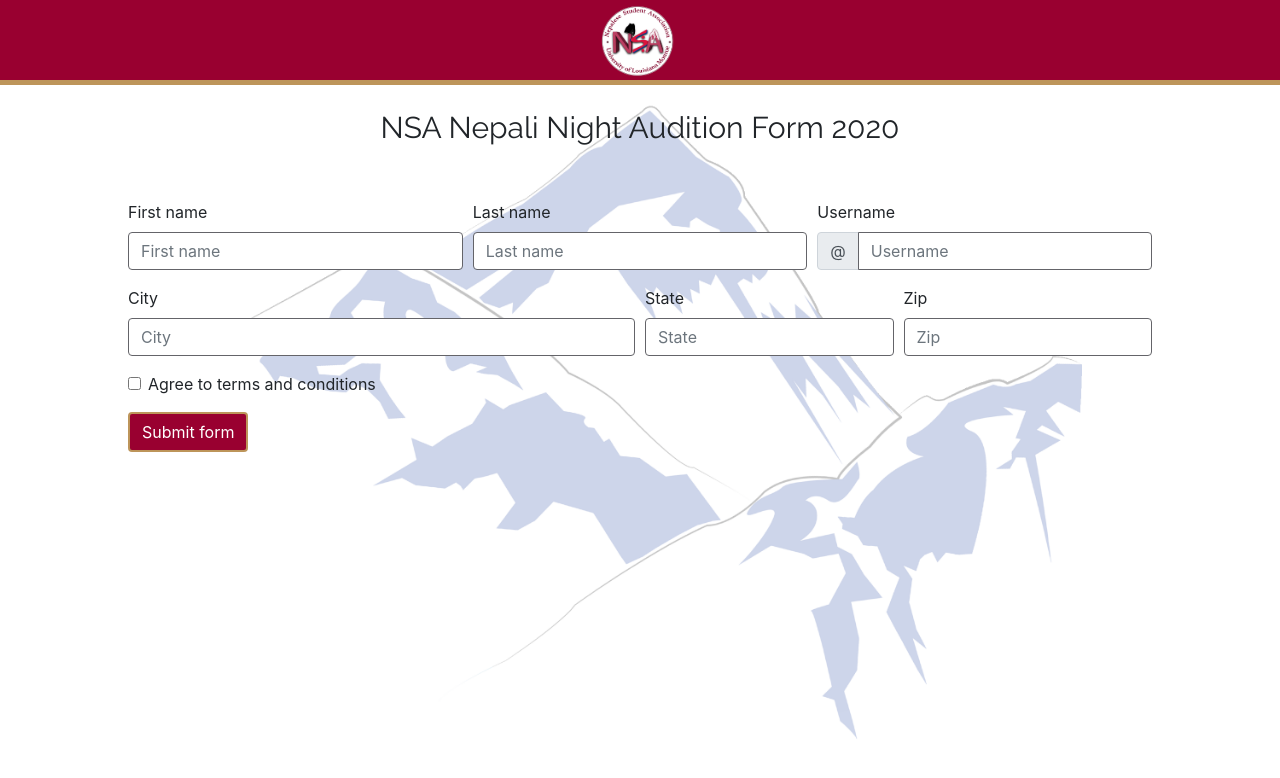
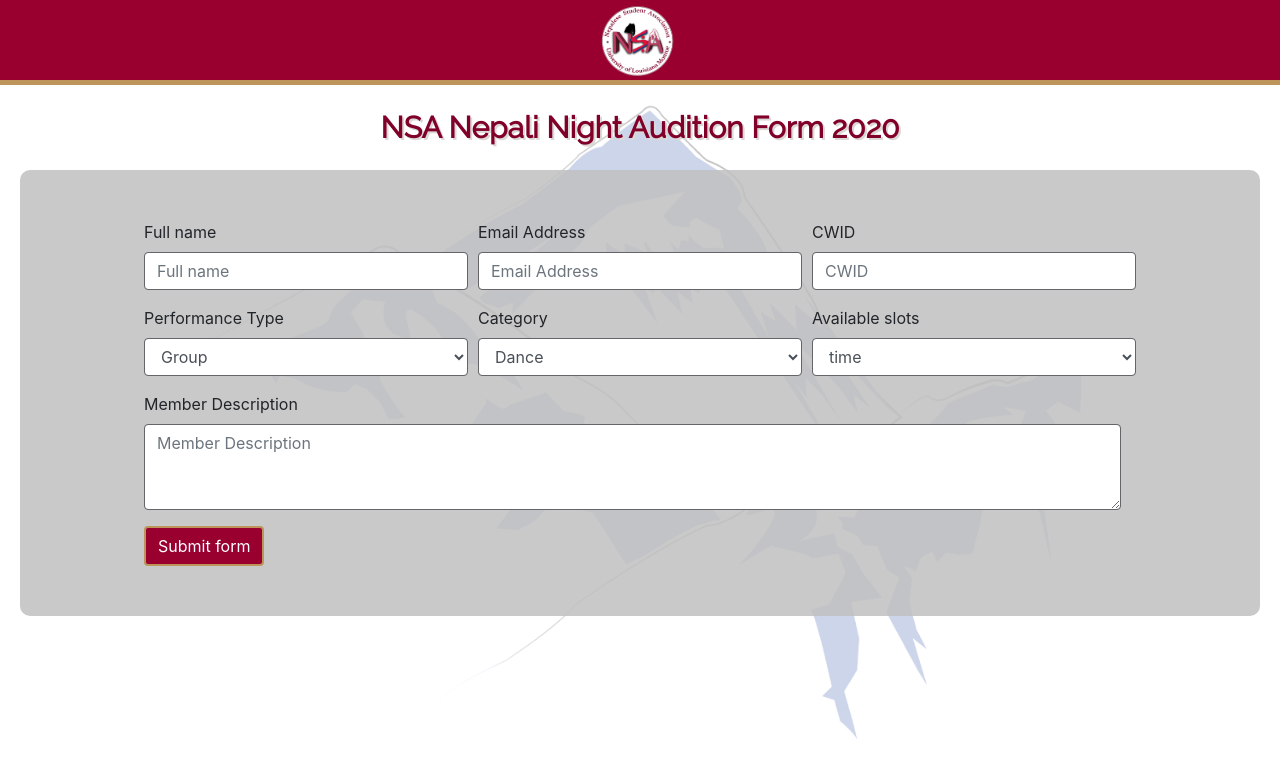
Before and after one commit to AswinTimalsina/NSA2020, a PHP site: page /form/form.html in a window 1280 px wide. Shown: the top 778 px of the page. Run offline with PHP 8.4, Linux system fonts and the light colour scheme; some libraries are stand-ins or nearby versions.

Commit message:
full design of form

```diff
--- a/form/form.html
+++ b/form/form.html
@@ -13,52 +13,65 @@
     <div class="backgrounds">
 
     <div class="navvie">
-        <a href="https://www.nsaulm.com"><img src="logo1.png"></a>
+        <a href="https://www.nsaulm.com" target="_blank"><img src="logo1.png"></a>
     </div>
-    <div style="text-align: center; font-size: 30px; margin-top: 20px; font-family: 'Raleway', sans-serif; ">NSA Nepali Night Audition Form 2020</div>
+    <div class="headline">NSA Nepali Night Audition Form 2020</div>
     <div class="form-div">
+
     <form>
         <div class="form-row">
           <div class="col-md-4 mb-3">
-            <label for="validationDefault01">First name</label>
-            <input type="text" class="form-control" id="validationDefault01" placeholder="First name" required>
+            <label for="validationDefault01">Full name</label>
+            <input type="text" class="form-control" id="validationDefault01" placeholder="Full name" required>
           </div>
           <div class="col-md-4 mb-3">
-            <label for="validationDefault02">Last name</label>
-            <input type="text" class="form-control" id="validationDefault02" placeholder="Last name" required>
+            <label for="validationDefault02">Email Address</label>
+            <input type="email" class="form-control" id="validationDefault02" placeholder="Email Address" required>
           </div>
           <div class="col-md-4 mb-3">
-            <label for="validationDefaultUsername" required>Username</label>
+            <label for="validationDefaultUsername" required>CWID</label>
             <div class="input-group">
-              <div class="input-group-prepend">
-                <span class="input-group-text" id="inputGroupPrepend2">@</span>
-              </div>
-              <input type="text" class="form-control" id="validationDefaultUsername" placeholder="Username" aria-describedby="inputGroupPrepend2" required>
+
+              <input  class="form-control" id="validationDefaultUsername" placeholder="CWID" aria-describedby="inputGroupPrepend2" required>
             </div>
           </div>
         </div>
+
         <div class="form-row">
-          <div class="col-md-6 mb-3">
-            <label for="validationDefault03">City</label>
-            <input type="text" class="form-control" id="validationDefault03" placeholder="City" required>
+          <div class="col-md-4 mb-3">
+            <label for="validationDefault03">Performance Type</label>
+            <select class="form-control">
+                <option>Group</option>
+                <option>Single</option>
+              </select>
+
           </div>
-          <div class="col-md-3 mb-3">
-            <label for="validationDefault04">State</label>
-            <input type="text" class="form-control" id="validationDefault04" placeholder="State" required>
+          <div class="col-md-4 mb-3">
+              <label for="validationDefault03">Category</label>
+              <select class="form-control">
+                  <option>Dance</option>
+                  <option>Singing</option>
+                  <option>Skit</option>
+                </select>
+
+            </div>
+            <div class="col-md-4 mb-3">
+                <label for="validationDefault03">Available slots</label>
+                <select class="form-control">
+                    <option>time</option>
+                    <option>time</option>
+                    <option>time</option>
+                  </select>
+
+              </div>
+
+        </div>
+
+        <div class="form-group col-md-12 mb-3" style="padding-left: 0;">
+            <label for="exampleFormControlTextarea1">Member Description</label>
+            <textarea class="form-control" id="exampleFormControlTextarea1" rows="3" placeholder="Member Description"></textarea>
           </div>
-          <div class="col-md-3 mb-3">
-            <label for="validationDefault05">Zip</label>
-            <input type="text" class="form-control" id="validationDefault05" placeholder="Zip" required>
-          </div>
-        </div>
-        <div class="form-group">
-          <div class="form-check">
-            <input class="form-check-input" type="checkbox" value="" id="invalidCheck2" required>
-            <label class="form-check-label" for="invalidCheck2">
-              Agree to terms and conditions
-            </label>
-          </div>
-        </div>
+
         <button class="btn btn-primary" type="submit">Submit form</button>
       </form>
     </div>
--- a/form/formlogic.js
+++ /dev/null
@@ -1,3 +0,0 @@
-form{
-    width: 80%;
-}
--- a/form/formstyle.css
+++ b/form/formstyle.css
@@ -4,9 +4,9 @@ body{
     background-attachment: fixed;
     background-size:cover;
     background-position: center;
-    background-color: #DAD86D9;
+}
 
-}
+
 form{
     width: 80%;
 }
@@ -14,13 +14,18 @@ form{
 .form-div{
     display: flex;
     justify-content: center;
-    margin-top: 50px;
+    padding-top: 50px;
+    background-color: rgba(192, 192, 192, 0.85);
+    margin:0 20px;
+    padding-bottom: 50px;
+    border-radius: 10px;
 }
 
 .navvie{
     text-align: center;
     background :#990030;
     border-bottom: 5px solid #BD955A;
+    overflow: visible;
 }
 .navvie img{
     height: 80px;
@@ -44,3 +49,14 @@ form{
 .form-control{
     border: 1px solid #646469;
 }
+
+div.headline{
+    display: block;
+    text-align: center;
+    font-size: 30px;
+    margin: 20px 0;
+    font-family: 'Raleway', sans-serif;
+    font-weight: 700;
+    color: #800029;
+    text-shadow: 2px 2px rgb(219,217,214);
+}
```
